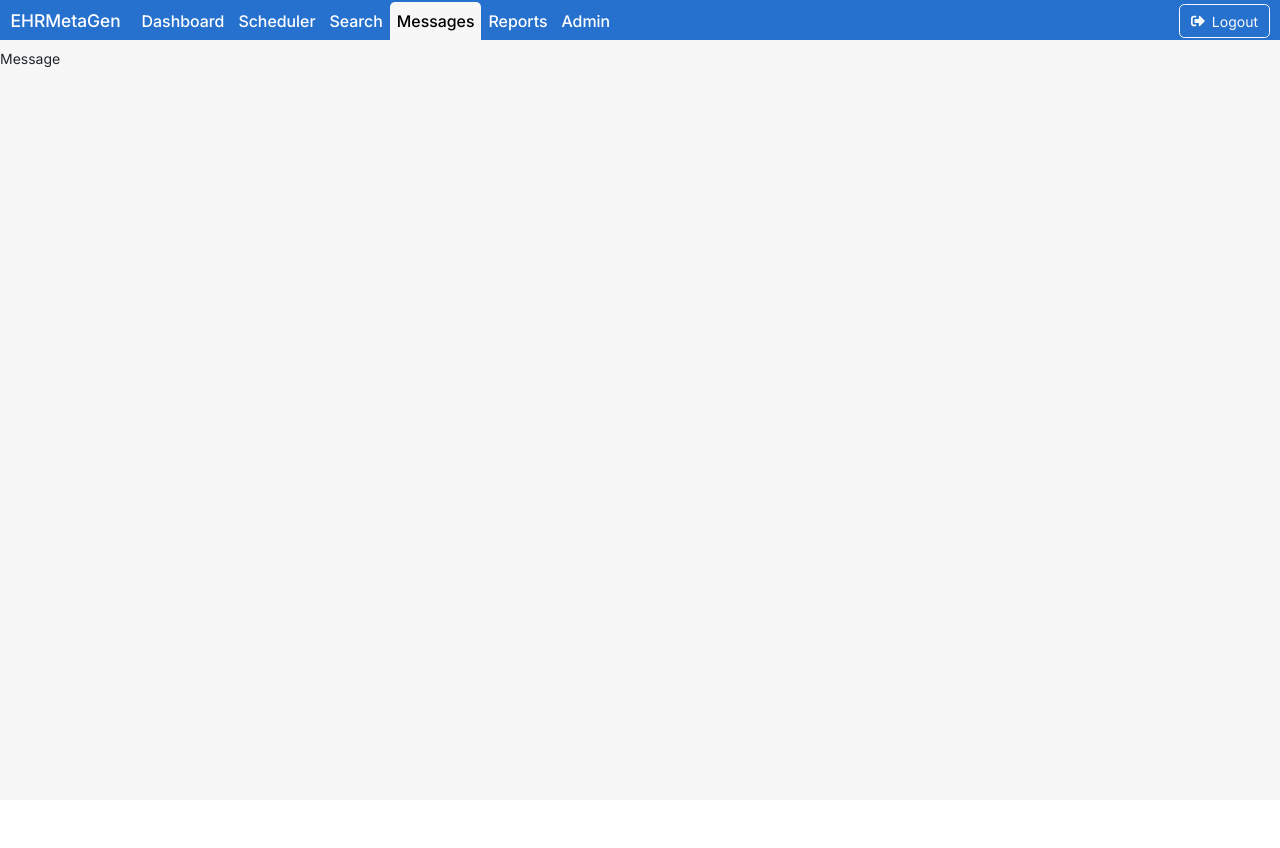
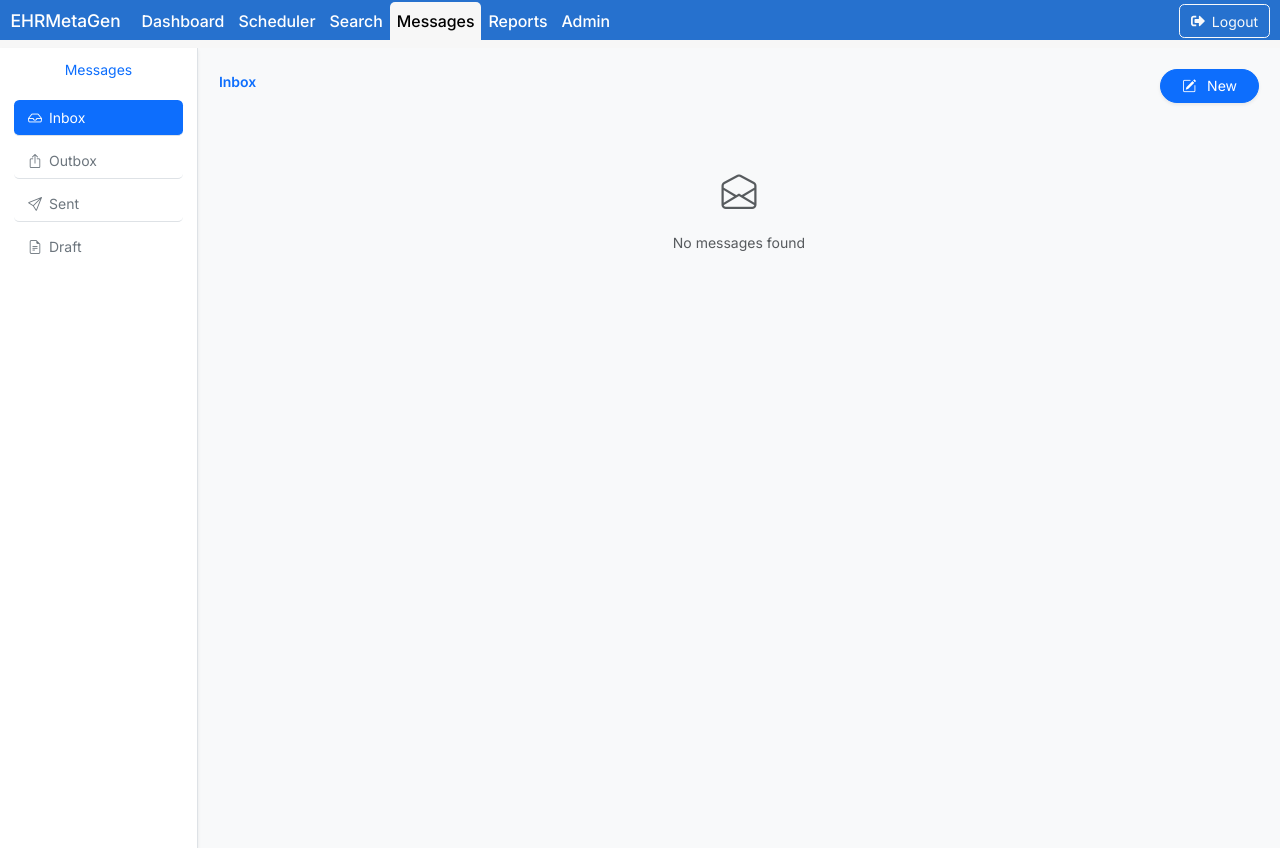
Before and after one commit to NagnathChivate/EHRMetaGen, a React (Vite) app: page /messages in a window 1280 px wide. Before the commit the page ends 800 px from the top, so only its background shows below. Built offline with nearby package versions, Linux system fonts and the light colour scheme.

Commit message:
added Messages.jsx, MessageModal.jsx, MessageList.jsx, Sidebar.jsx

```diff
--- /dev/null
+++ b/src/pages/MessageList.jsx
@@ -0,0 +1,45 @@
+
+
+
+import React from "react";
+import { Card } from "react-bootstrap";
+
+export default function MessageList({ messages }) {
+  if (messages.length === 0)
+    return (
+      <div className="text-center text-muted py-5">
+        <i className="bi bi-envelope-open fs-1 mb-3 d-block"></i>
+        <p>No messages found</p>
+      </div>
+    );
+
+  return (
+    <div className="d-flex flex-column gap-3">
+      {messages.map((msg, i) => (
+        <Card key={i} className="shadow-sm border-0 rounded-3">
+          <Card.Body>
+            <div className="d-flex justify-content-between">
+              <div>
+                <h6 className="fw-bold text-primary">{msg.subject}</h6>
+                <p className="mb-1 text-secondary">
+                  <strong>To:</strong> {msg.to}
+                </p>
+                <p className="text-muted small mb-2">{msg.body}</p>
+                {msg.attachment && (
+                  <a
+                    href={URL.createObjectURL(msg.attachment)}
+                    download
+                    className="text-decoration-none small"
+                  >
+                    <i className="bi bi-paperclip me-1"></i> Download Attachment
+                  </a>
+                )}
+              </div>
+              <div className="text-muted small">{new Date().toLocaleString()}</div>
+            </div>
+          </Card.Body>
+        </Card>
+      ))}
+    </div>
+  );
+}
--- /dev/null
+++ b/src/pages/MessageModal.jsx
@@ -0,0 +1,82 @@
+
+
+
+
+
+import React, { useState } from "react";
+import { Modal, Button, Form } from "react-bootstrap";
+
+export default function MessageModal({ show, onClose, onSubmit }) {
+  const [form, setForm] = useState({
+    to: "",
+    subject: "",
+    body: "",
+    attachment: null,
+  });
+
+  const handleChange = (e) => {
+    const { name, value, files } = e.target;
+    setForm((prev) => ({
+      ...prev,
+      [name]: files ? files[0] : value,
+    }));
+  };
+
+  const handleSubmit = () => {
+    onSubmit(form);
+    setForm({ to: "", subject: "", body: "", attachment: null });
+  };
+
+  return (
+    <Modal show={show} onHide={onClose} centered backdrop="static">
+      <Modal.Header closeButton className="bg-primary text-white">
+        <Modal.Title>Compose New Message</Modal.Title>
+      </Modal.Header>
+      <Modal.Body>
+        <Form>
+          <Form.Group className="mb-3">
+            <Form.Label>To</Form.Label>
+            <Form.Control
+              name="to"
+              value={form.to}
+              onChange={handleChange}
+              placeholder="Enter receiver email"
+            />
+          </Form.Group>
+          <Form.Group className="mb-3">
+            <Form.Label>Subject</Form.Label>
+            <Form.Control
+              name="subject"
+              value={form.subject}
+              onChange={handleChange}
+              placeholder="Enter subject"
+            />
+          </Form.Group>
+          <Form.Group className="mb-3">
+            <Form.Label>Body</Form.Label>
+            <Form.Control
+              as="textarea"
+              rows={4}
+              name="body"
+              value={form.body}
+              onChange={handleChange}
+              placeholder="Write your message..."
+            />
+          </Form.Group>
+          <Form.Group className="mb-3">
+            <Form.Label>Attachment</Form.Label>
+            <Form.Control type="file" name="attachment" onChange={handleChange} />
+          </Form.Group>
+        </Form>
+      </Modal.Body>
+      <Modal.Footer className="border-0">
+        <Button variant="secondary" onClick={onClose}>
+          Cancel
+        </Button>
+        <Button variant="primary" className="px-4" onClick={handleSubmit}>
+          <i className="bi bi-send-fill me-2"></i> Send
+        </Button>
+      </Modal.Footer>
+    </Modal>
+  );
+}
--- a/src/pages/Messages.jsx
+++ b/src/pages/Messages.jsx
@@ -1,9 +1,49 @@
-import React from "react";
+
+import React, { useState } from "react";
+import MessageModal from "./MessageModal";
+import MessageList from "./MessageList";
+import Sidebar from "./Sidebar";
+import { Container, Button } from "react-bootstrap";
 
 export default function Messages() {
+  const [activeFolder, setActiveFolder] = useState("Inbox");
+  const [messages, setMessages] = useState({
+    Inbox: [],
+    Outbox: [],
+    Sent: [],
+    Draft: [],
+  });
+  const [showModal, setShowModal] = useState(false);
+
+  const handleSendMessage = (newMessage) => {
+    setMessages((prev) => ({
+      ...prev,
+      Sent: [...prev.Sent, newMessage],
+    }));
+    setShowModal(false);
+  };
+
   return (
-    <div>
-      Message
+    <div className="d-flex" style={{ minHeight: "100vh", backgroundColor: "#f8f9fa" }}>
+      <Sidebar active={activeFolder} setActive={setActiveFolder} />
+      <Container fluid className="p-4">
+        <div className="d-flex justify-content-between align-items-center mb-4">
+          <h3 className="fw-semibold text-primary">{activeFolder}</h3>
+          <Button
+            variant="primary"
+            className="rounded-pill px-4 shadow-sm"
+            onClick={() => setShowModal(true)}
+          >
+            <i className="bi bi-pencil-square me-2"></i> New
+          </Button>
+        </div>
+        <MessageList messages={messages[activeFolder]} />
+      </Container>
+      <MessageModal
+        show={showModal}
+        onClose={() => setShowModal(false)}
+        onSubmit={handleSendMessage}
+      />
     </div>
-  )
+  );
 }
--- /dev/null
+++ b/src/pages/Sidebar.jsx
@@ -0,0 +1,42 @@
+
+
+
+import React from "react";
+import { ListGroup } from "react-bootstrap";
+
+export default function Sidebar({ active, setActive }) {
+  const folders = [
+    { name: "Inbox", icon: "bi-inbox" },
+    { name: "Outbox", icon: "bi-box-arrow-up" },
+    { name: "Sent", icon: "bi-send" },
+    { name: "Draft", icon: "bi-file-earmark-text" },
+  ];
+
+  return (
+    <div
+      className="d-flex flex-column p-3 shadow-sm"
+      style={{
+        width: "230px",
+        backgroundColor: "white",
+        borderRight: "1px solid #dee2e6",
+      }}
+    >
+      <h5 className="text-center text-primary mb-4">Messages</h5>
+      <ListGroup variant="flush">
+        {folders.map((f) => (
+          <ListGroup.Item
+            key={f.name}
+            onClick={() => setActive(f.name)}
+            className={`d-flex align-items-center gap-2 py-2 px-3 mb-2 rounded ${
+              active === f.name ? "bg-primary text-white" : "text-secondary"
+            }`}
+            style={{ cursor: "pointer", transition: "0.3s" }}
+          >
+            <i className={`bi ${f.icon}`}></i>
+            {f.name}
+          </ListGroup.Item>
+        ))}
+      </ListGroup>
+    </div>
+  );
+}
```
